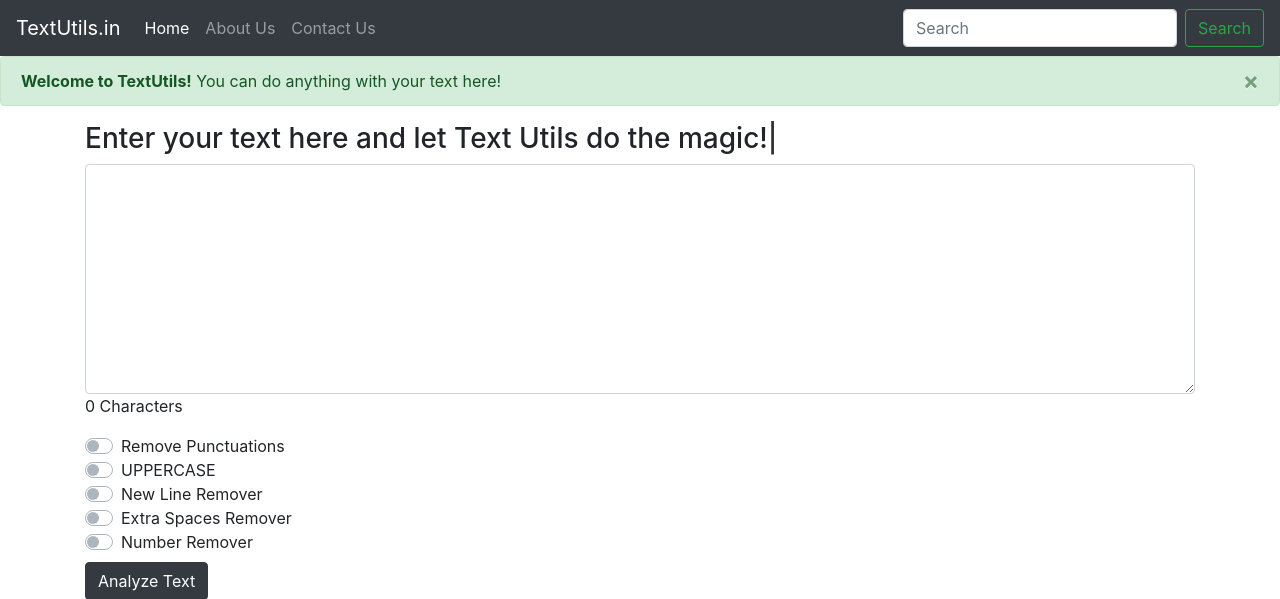
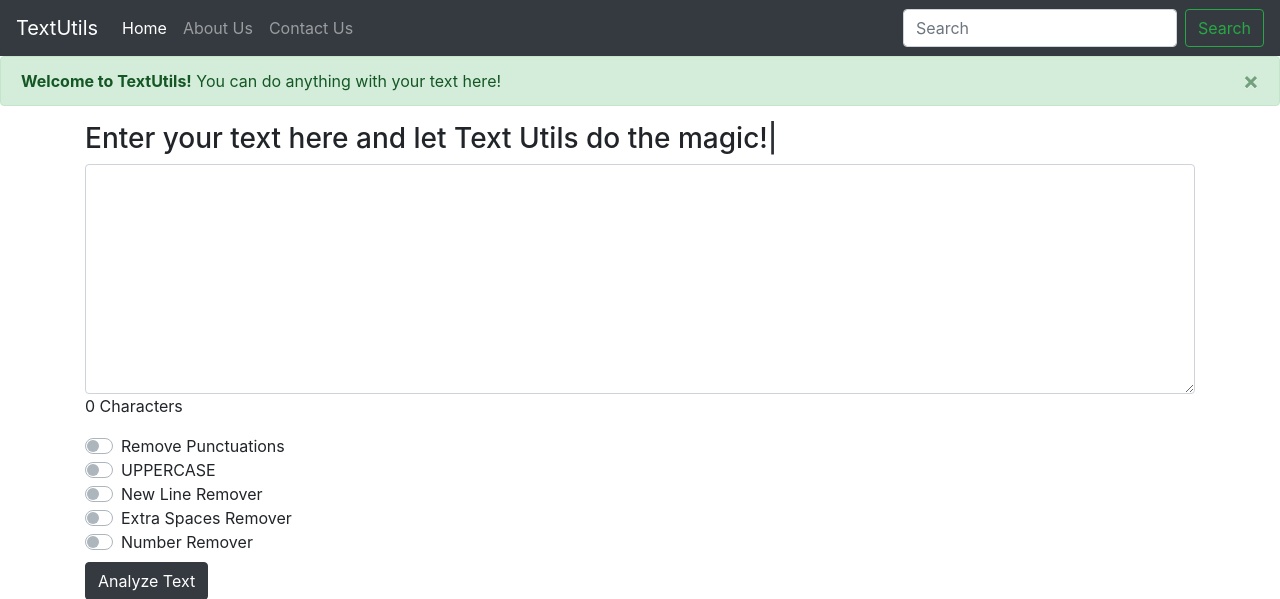
Before and after one commit to TejsinghDhaosriya/django-textutils-project-jumpstart, a Django app: page / in a window 1280 px wide. Shown: the top 599 px of the page. Run offline with Django 3.2, Linux system fonts and the light colour scheme; some libraries are stand-ins or nearby versions.

Commit message:
final-submit

```diff
--- a/templates/about.html
+++ b/templates/about.html
@@ -26,7 +26,7 @@
 </head>
 <body>
 <nav class="navbar navbar-expand-lg navbar-dark bg-dark">
-<a class="navbar-brand" href="#">TextUtils.in</a>
+<a class="navbar-brand" href="#">TextUtils</a>
 <button class="navbar-toggler" type="button" data-toggle="collapse" data-target="#navbarNavDropdown" aria-controls="navbarNavDropdown" aria-expanded="false" aria-label="Toggle navigation">
   <span class="navbar-toggler-icon"></span>
 </button>
--- a/templates/analyze.html
+++ b/templates/analyze.html
@@ -32,7 +32,7 @@
   </head>
   <body>
 <nav class="navbar navbar-expand-lg navbar-dark bg-dark">
-  <a class="navbar-brand" href="#">TextUtils.in</a>
+  <a class="navbar-brand" href="#">TextUtils</a>
   <button class="navbar-toggler" type="button" data-toggle="collapse" data-target="#navbarNavDropdown" aria-controls="navbarNavDropdown" aria-expanded="false" aria-label="Toggle navigation">
     <span class="navbar-toggler-icon"></span>
   </button>
--- a/templates/index.html
+++ b/templates/index.html
@@ -29,7 +29,7 @@
 
   <body>
     <nav class="navbar navbar-expand-lg navbar-dark bg-dark">
-      <a class="navbar-brand" href="#">TextUtils.in</a>
+      <a class="navbar-brand" href="#">TextUtils</a>
       <button class="navbar-toggler" type="button" data-toggle="collapse" data-target="#navbarNavDropdown" aria-controls="navbarNavDropdown" aria-expanded="false" aria-label="Toggle navigation">
         <span class="navbar-toggler-icon"></span>
       </button>
```
